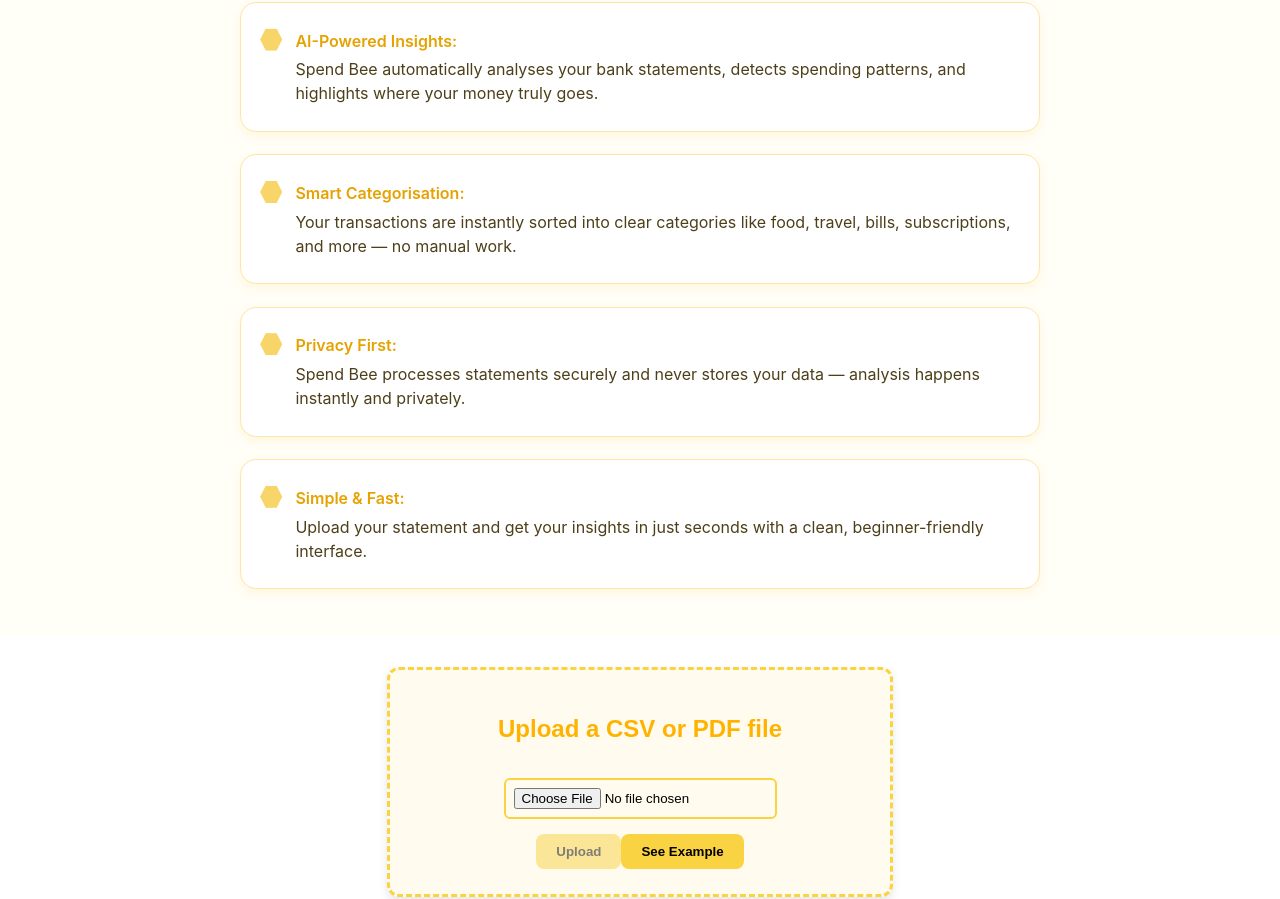
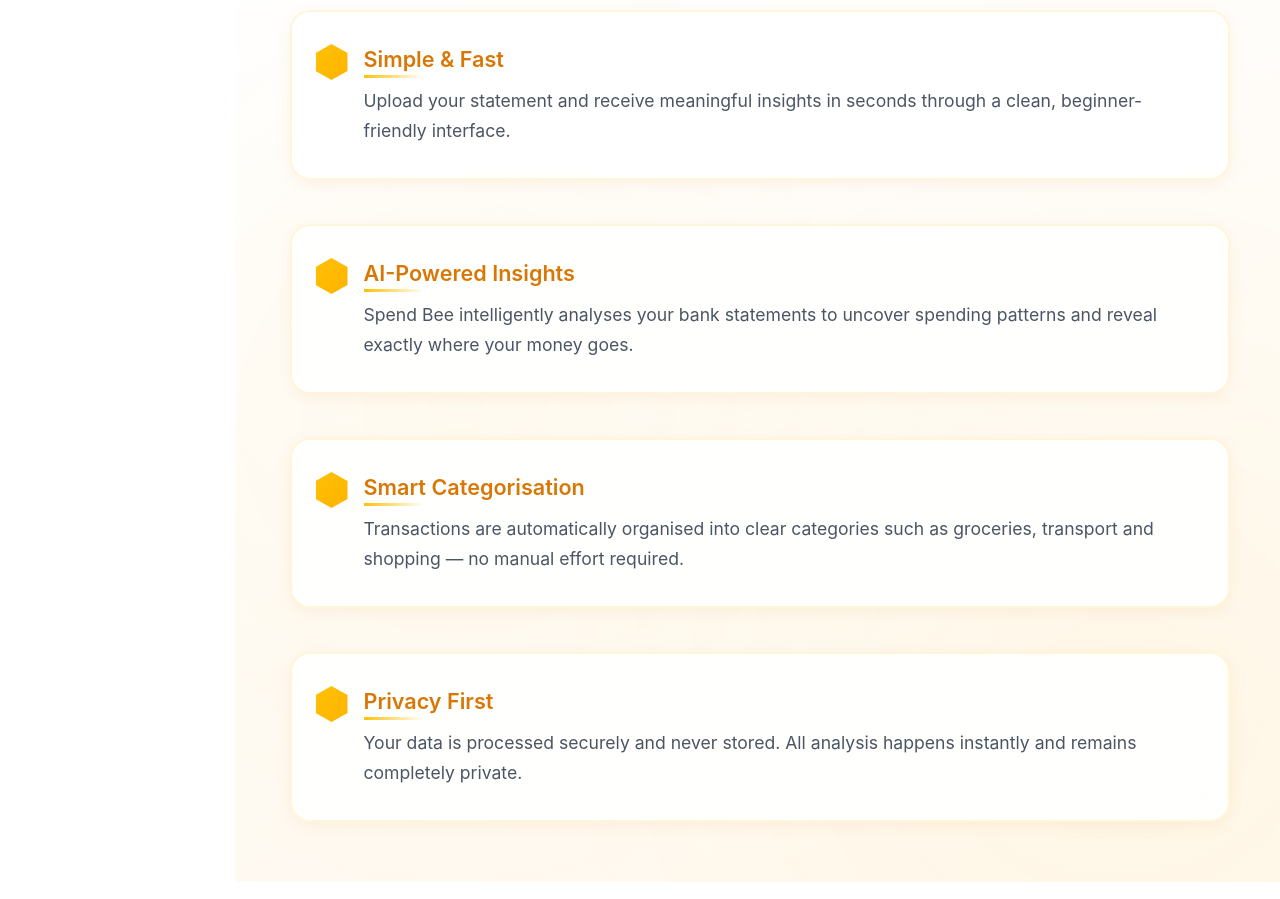
Before and after one commit to mh1803/SpendBee, a React (Vite) app in the folder spendbee/: page / in a window 1280 px wide. Shown: the part 846-1745 px from the top of the page. Built offline with nearby package versions, Linux system fonts and the light colour scheme.

Commit message:
Updated about section

```diff
--- a/spendbee/src/frontend/components/about/About.module.css
+++ b/spendbee/src/frontend/components/about/About.module.css
@@ -1,12 +1,45 @@
 .about {
-  background: #fffef7;
-  padding: 3rem 1.5rem;
-  font-family: "Inter", sans-serif;
+  max-height: 90vh;
+  padding: 7rem 2rem 6rem 2rem;
+  display: flex;
+  align-items: center;
+  justify-content: center;
+  background: linear-gradient(165deg, #ffffff 0%, #fffbf5 50%, #fff8ed 100%);
+  font-family: "Inter", -apple-system, BlinkMacSystemFont, "Segoe UI",
+    sans-serif;
+  position: relative;
+  overflow-x: hidden;
+  margin-left: 235px;
+  width: calc(100dvw - 235px);
+  max-width: calc(100dvw - 235px);
+}
+
+.about::before {
+  content: "";
+  position: absolute;
+  top: 0;
+  left: 0;
+  right: 0;
+  bottom: 0;
+  background: radial-gradient(
+      circle at 20% 50%,
+      rgba(255, 193, 7, 0.03) 0%,
+      transparent 50%
+    ),
+    radial-gradient(
+      circle at 80% 80%,
+      rgba(255, 193, 7, 0.04) 0%,
+      transparent 50%
+    );
+  pointer-events: none;
+  z-index: 1;
 }
 
 .features {
-  max-width: 800px;
-  margin: 0 auto;
+  position: relative;
+  z-index: 10;
+  max-width: 1000px;
+  width: 100%;
 }
 
 .features ul {
@@ -15,36 +48,147 @@
   margin: 0;
   display: flex;
   flex-direction: column;
-  gap: 1.4rem;
+  gap: 1.5rem;
+  margin-right: 60px;
 }
 
 .features li {
-  background: #ffffff;
-  padding: 1.6rem 1.6rem 1.6rem 3.4rem;
-  border-radius: 16px;
-  border: 1px solid #ffe6a8;
-  box-shadow: 0 4px 10px rgba(255, 200, 80, 0.15);
   position: relative;
-  color: #4d3f19;
-  line-height: 1.5rem;
+  padding: 2rem 2rem 2rem 4.5rem;
+  color: #374151;
+  background: rgba(255, 255, 255, 0.9);
+  backdrop-filter: blur(10px);
+  border-radius: 20px;
+  box-shadow: 0 4px 16px rgba(217, 119, 6, 0.08);
+  border: 2px solid rgba(255, 193, 7, 0.15);
+  transition: all 0.4s ease;
+  cursor: pointer;
+  margin-bottom: 20px;
+}
+
+.features li:hover {
+  transform: translateY(-4px);
+  box-shadow: 0 8px 32px rgba(255, 152, 0, 0.2),
+    0 0 24px rgba(255, 193, 7, 0.15);
+  border-color: rgba(255, 152, 0, 0.3);
+  background: rgba(255, 255, 255, 1);
+}
+
+.features li h3 {
+  font-size: 1.35rem;
+  line-height: 1.4;
+  color: #d97706;
+  font-weight: 600;
+  margin: 0 0 0.75rem 0;
+  position: relative;
+}
+
+.features li h3::after {
+  content: "";
+  position: absolute;
+  bottom: -4px;
+  left: 0;
+  width: 60px;
+  height: 3px;
+  background: linear-gradient(90deg, #ffc107 0%, transparent 100%);
+}
+
+.features li p {
+  font-size: 1.1rem;
+  line-height: 1.7;
+  margin: 0;
+  color: #4b5563;
 }
 
 .features li::before {
   content: "";
-  width: 22px;
-  height: 22px;
-  background: #f8d568;
   position: absolute;
-  left: 1.2rem;
-  top: 1.6rem;
-  border-radius: 4px;
-  clip-path: polygon(25% 0%, 75% 0%, 100% 50%, 75% 100%, 25% 100%, 0% 50%);
-  box-shadow: 0 0 5px rgba(255, 180, 0, 0.35);
+  left: 1.5rem;
+  top: 2rem;
+  width: 32px;
+  height: 36px;
+  background: linear-gradient(135deg, #ffc107 0%, #ffb300 100%);
+  clip-path: polygon(50% 0%, 100% 25%, 100% 75%, 50% 100%, 0% 75%, 0% 25%);
+  box-shadow: 0 4px 12px rgba(255, 193, 7, 0.25);
 }
 
 .features li strong {
-  color: #e5a200;
+  color: #d97706;
   font-weight: 600;
-  display: block;
-  margin-bottom: 0.3rem;
+  position: relative;
 }
+
+@keyframes hexagonPulse {
+  0%,
+  100% {
+    transform: scale(1);
+    opacity: 1;
+  }
+  50% {
+    transform: scale(1.05);
+    opacity: 0.9;
+  }
+}
+
+@media (max-width: 1100px) {
+  .about {
+    margin-left: 0;
+    width: 100dvw;
+    max-width: 100dvw;
+    padding: 4rem 1rem;
+  }
+
+  .features {
+    max-width: 100%;
+  }
+
+  .features ul {
+    margin-right: 30px;
+  }
+
+  .features li {
+    padding: 1.75rem 1.75rem 1.75rem 4rem;
+  }
+
+  .features li h3 {
+    font-size: 1.2rem;
+    margin-bottom: 0.5rem;
+  }
+
+  .features li p {
+    font-size: 1rem;
+  }
+
+  .features li::before {
+    width: 28px;
+    height: 32px;
+    left: 1.25rem;
+    top: 1.75rem;
+  }
+}
+
+@media (max-width: 768px) {
+  .features ul {
+    gap: 1.25rem;
+  }
+
+  .features li {
+    padding: 1.5rem 1.5rem 1.5rem 3.75rem;
+  }
+
+  .features li h3 {
+    font-size: 1.1rem;
+    margin-bottom: 0.5rem;
+  }
+
+  .features li p {
+    font-size: 0.95rem;
+  }
+
+  .features li::before {
+    width: 26px;
+    height: 30px;
+    left: 1rem;
+    top: 1.5rem;
+  }
+}
--- a/spendbee/src/frontend/components/about/About.tsx
+++ b/spendbee/src/frontend/components/about/About.tsx
@@ -6,26 +6,36 @@
       <div className={styles.features}>
         <ul>
           <li>
-            <strong>AI-Powered Insights:</strong> Spend Bee automatically
-            analyses your bank statements, detects spending patterns, and
-            highlights where your money truly goes.
+            <h3>Simple & Fast</h3>
+            <p>
+              Upload your statement and receive meaningful insights in seconds
+              through a clean, beginner-friendly interface.
+            </p>
           </li>
 
           <li>
-            <strong>Smart Categorisation:</strong> Your transactions are
-            instantly sorted into clear categories like food, travel, bills,
-            subscriptions, and more — no manual work.
+            <h3>AI-Powered Insights</h3>
+            <p>
+              Spend Bee intelligently analyses your bank statements to uncover
+              spending patterns and reveal exactly where your money goes.
+            </p>
           </li>
 
           <li>
-            <strong>Privacy First:</strong> Spend Bee processes statements
-            securely and never stores your data — analysis happens instantly and
-            privately.
+            <h3>Smart Categorisation</h3>
+            <p>
+              Transactions are automatically organised into clear categories
+              such as groceries, transport and shopping — no manual effort
+              required.
+            </p>
           </li>
 
           <li>
-            <strong>Simple & Fast:</strong> Upload your statement and get your
-            insights in just seconds with a clean, beginner-friendly interface.
+            <h3>Privacy First</h3>
+            <p>
+              Your data is processed securely and never stored. All analysis
+              happens instantly and remains completely private.
+            </p>
           </li>
         </ul>
       </div>
```
